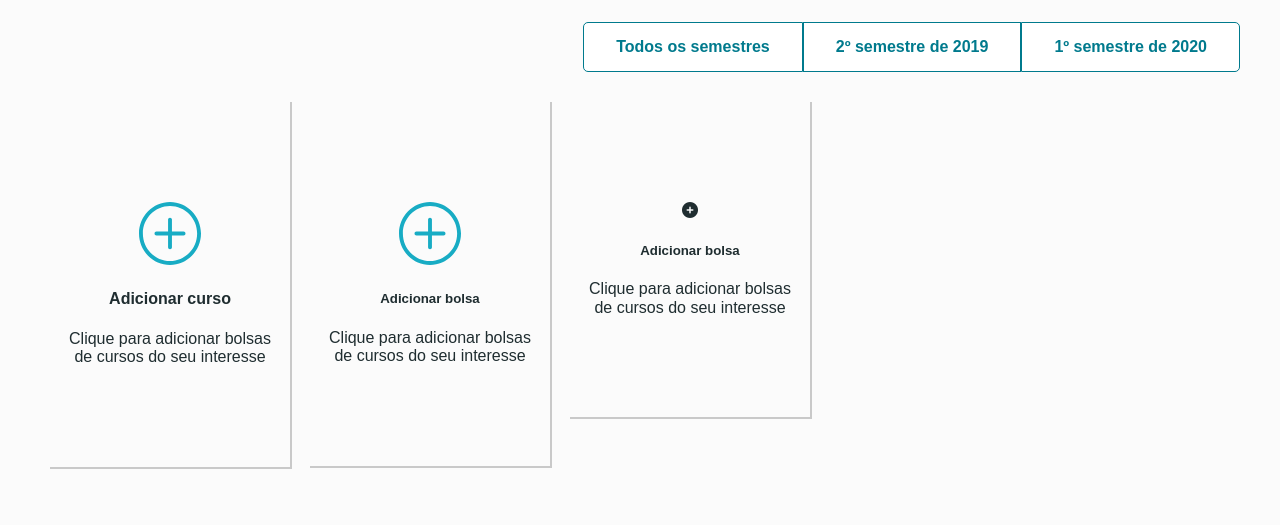
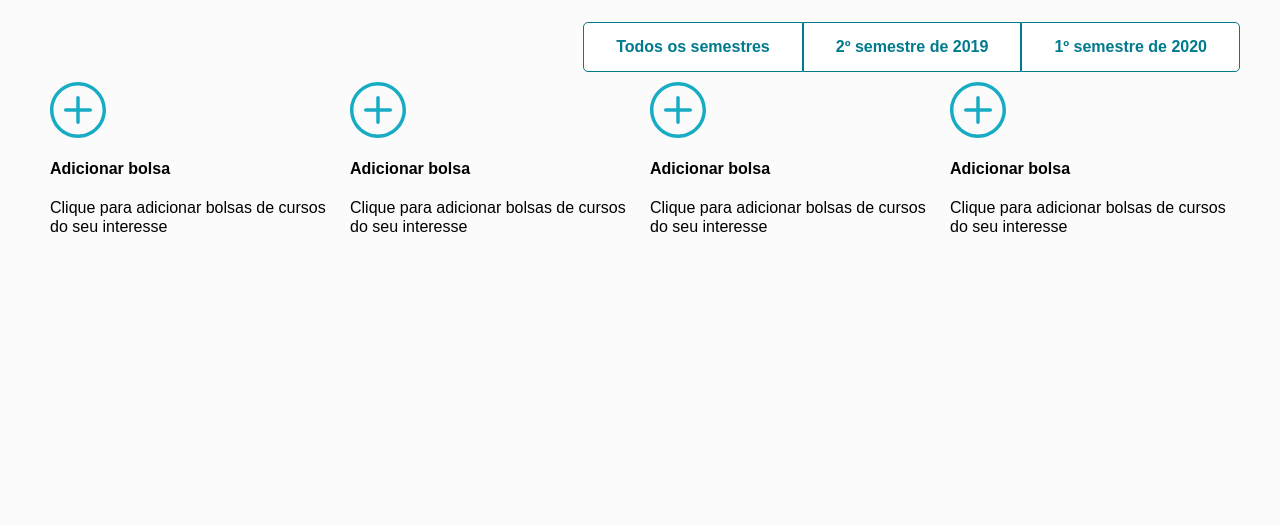
Before and after one commit to RaphaelHNL/teste-quero-bolsa, a plain HTML site: page index.html in a window 1280 px wide. Shown: the part 275-800 px from the top of the page. Drawn offline with nearby package versions, Linux system fonts and the light colour scheme.

Commit message:
adicionando fetch

```diff
--- a/css/home.css
+++ b/css/home.css
@@ -267,41 +267,29 @@ header {
 
 /*CARD*/
 
-/* Float four columns side by side */
 
-.column {
-    float: left;
-    width: 20%;
-    padding: 0 10px;
+.flex{
+    display: flex;
+    flex-wrap: wrap;
+    max-width: 1200px;
+    margin: 0 auto;
 }
 
-/* Remove extra left and right margins, due to padding in columns */
-
-.row {
-    padding: 30px 0 10px 0;
+.card{
+    flex: 1 1 200px;
+    margin: 10px;
+    width: 25%;
 }
 
-/* Clear floats after the columns */
+.itemsCard{
 
-.row:after {
-    content: "";
-    display: table;
-    clear: both;
+    align-items: center;
 }
 
-/* Style the counter cards */
 
-.card {
-    box-shadow: 1px 1px 0px 1px rgba(0, 0, 0, 0.2);
-    /* this adds the "card" effect */
-    padding: 100px 16px;
-    text-align: center;
-    background-color: #FBFBFB;
-    color:#1F2D30;
-}
-
-.plus-circle {
-    width: 30%;
+.imgAddBolsa{
+    width: 20%;
+    display: block;
 }
 
 /*CONTATO*/
--- a/index.html
+++ b/index.html
@@ -71,7 +71,7 @@
 
 
     <section class="corpoPagina">
-        <div class="containerPagina">
+        <section class="containerPagina">
 
             <div>
                 <ul class="itemHome">
@@ -95,32 +95,39 @@
             </div>
 
 
-            <div class="row">
-                <div class="column">
-                    <div class="card">
-                        <a><img class="plus-circle adiocionaBolsa" src="img/icons/mais.svg" alt=""></a>
-                        <h4>Adicionar curso</h4>
+            <section class="flex">
+                <div class="card">
+                    <div class="itemsCard">
+                        <img class="imgAddBolsa adiocionaBolsa" src="img/icons/mais.svg" alt="">
+                        <h4>Adicionar bolsa</h4>
                         <p>Clique para adicionar bolsas de cursos do seu interesse</p>
                     </div>
                 </div>
-                <div class="column">
-                    <div class="card">
-                        <a><img class="plus-circle" src="img/icons/mais.svg" alt=""></a>
-                        <h5>Adicionar bolsa</h5>
+                <div class="card">
+                    <div class="itemsCard">
+                        <img class="imgAddBolsa adiocionaBolsa" src="img/icons/mais.svg" alt="">
+                        <h4>Adicionar bolsa</h4>
                         <p>Clique para adicionar bolsas de cursos do seu interesse</p>
                     </div>
                 </div>
-                <div class="column">
-                    <div class="card">
-                        <a><i class="fas fa-plus-circle"></i></a>
-                        <h5>Adicionar bolsa</h5>
+                <div class="card">
+                    <div class="itemsCard">
+                        <img class="imgAddBolsa adiocionaBolsa" src="img/icons/mais.svg" alt="">
+                        <h4>Adicionar bolsa</h4>
+                        <p>Clique para adicionar bolsas de cursos do seu interesse</p>
+                    </div>
+                </div>
+                <div class="card">
+                    <div class="itemsCard">
+                        <img class="imgAddBolsa adiocionaBolsa" src="img/icons/mais.svg" alt="">
+                        <h4>Adicionar bolsa</h4>
                         <p>Clique para adicionar bolsas de cursos do seu interesse</p>
                     </div>
                 </div>
 
-            </div>
+            </section>
 
-        </div>
+        </section>
 
     </section>
 
--- a/js/dados_api.js
+++ b/js/dados_api.js
@@ -1,3 +1,15 @@
-/*fetch('./js/dados/db.json', { method: "get" })
+
+var myInit = {
+    method: 'GET',
+    headers: {
+        'Content-Type': 'application/json'
+    },
+    mode: 'cors',
+    cache: 'default'
+};
+
+let myRequest = new Request("./js/dados/db.json", myInit);
+
+fetch(myRequest)
     .then(response => response.json())
-    .then(data => console.log(data[0]));*/
+    .then(data => console.log(data[0]));
```
